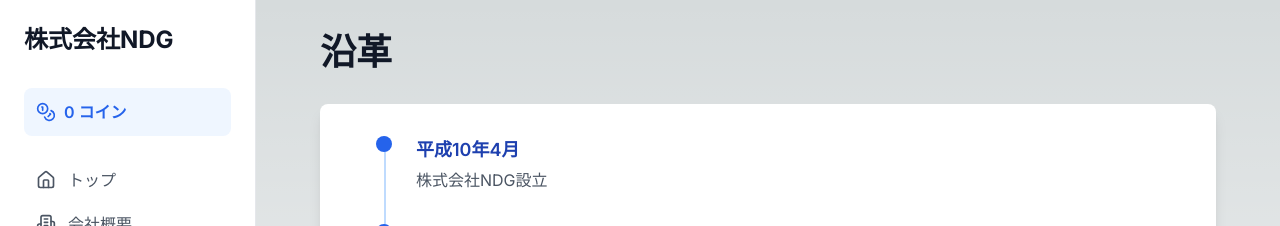
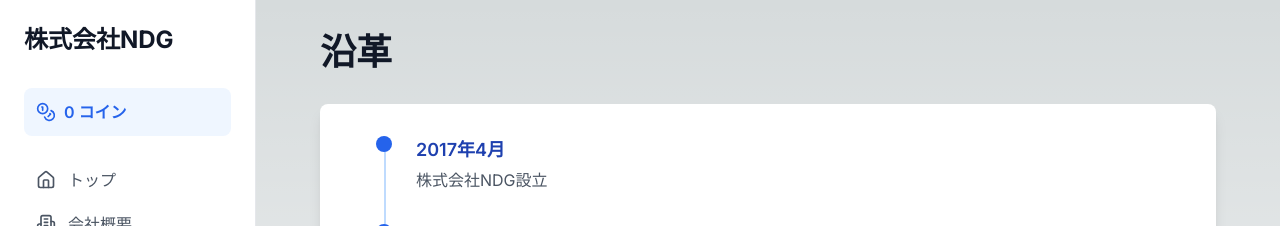
Before and after one commit to Nakamura-Taiji/ndghome, a Next.js app: page /history in a window 1280 px wide. Shown: the top 226 px of the page. Built offline with nearby package versions, Linux system fonts and the light colour scheme.

Commit message:
fix: aboutページを更新

```diff
--- a/src/app/history/page.tsx
+++ b/src/app/history/page.tsx
@@ -6,8 +6,10 @@ import { cn } from '@/lib/utils'
 export default function HistoryPage() {
   const { isHorrorTheme } = useApp()
 
-  const historyData = [
-    { year: '平成10年4月', event: '株式会社NDG設立' },
+  const historyData = isHorrorTheme ? [
+    { year: '2017年4月', event: '株式会社NDG創業と同時に北区、上京区、中京区、下京区、右京区を制圧し大徳寺に併合' },
+  ] : [
+    { year: '2017年4月', event: '株式会社NDG設立' },
     { year: '平成12年8月', event: '京都府宅地建物取引業者免許取得' },
     { year: '平成15年3月', event: '資本金を1,000万円に増資' },
     { year: '平成18年10月', event: '本社を京都市北区紫野大徳寺町に移転' },
--- a/src/app/page.tsx
+++ b/src/app/page.tsx
@@ -56,10 +56,19 @@ export default function Home() {
             "space-y-2",
             isHorrorTheme ? "text-gray-300" : "text-gray-700"
           )}>
-            <li>• 不動産売買仲介</li>
-            <li>• 不動産賃貸仲介</li>
-            <li>• 不動産管理</li>
-            <li>• 不動産コンサルティング</li>
+            {isHorrorTheme ? (
+              <>
+                <li>• 大徳寺領土拡大</li>
+                <li>• 課金</li>
+              </>
+            ) : (
+              <>
+                <li>• 不動産売買仲介</li>
+                <li>• 不動産賃貸仲介</li>
+                <li>• 不動産管理</li>
+                <li>• 不動産コンサルティング</li>
+              </>
+            )}
           </ul>
         </div>
 
```
